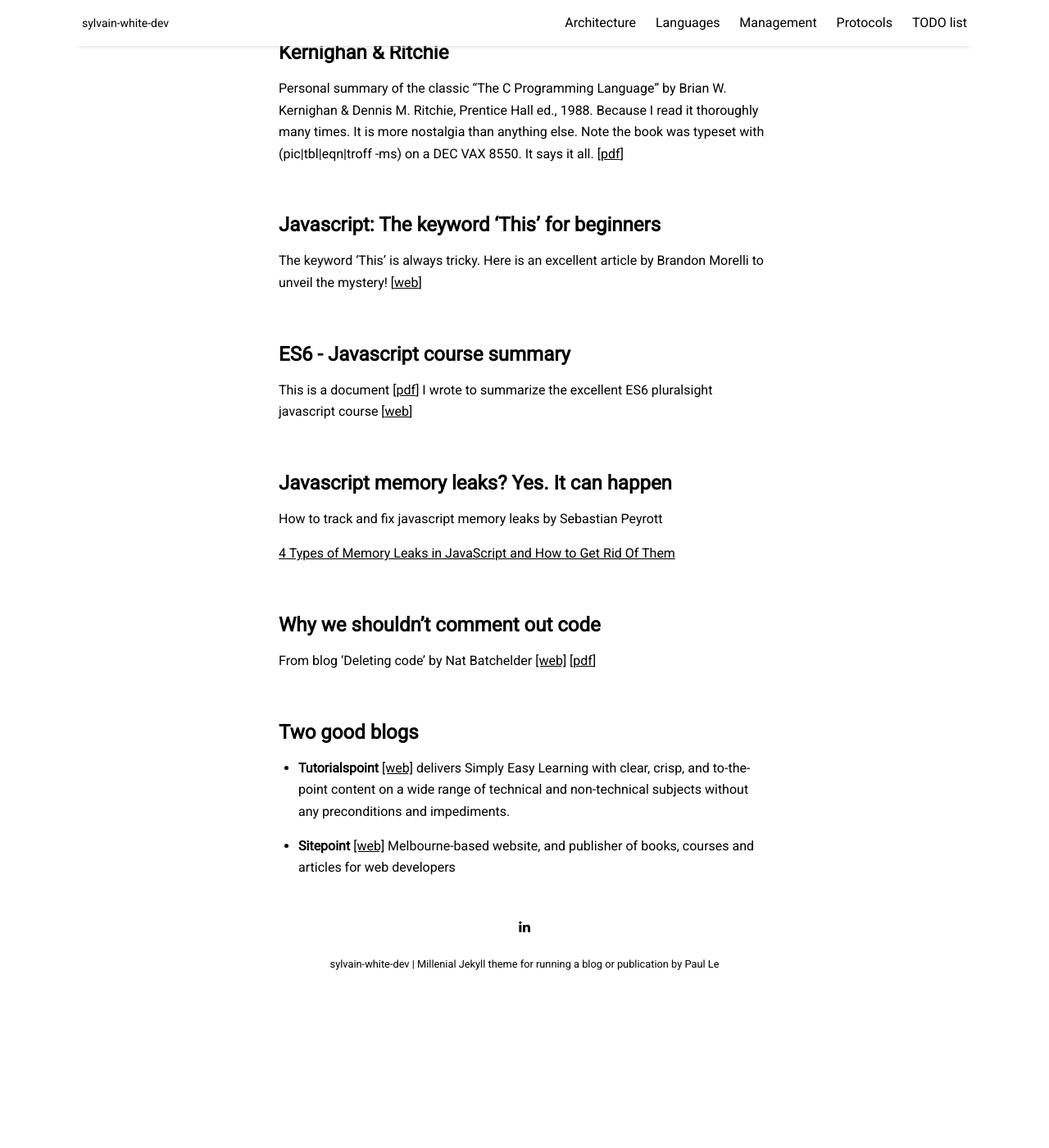
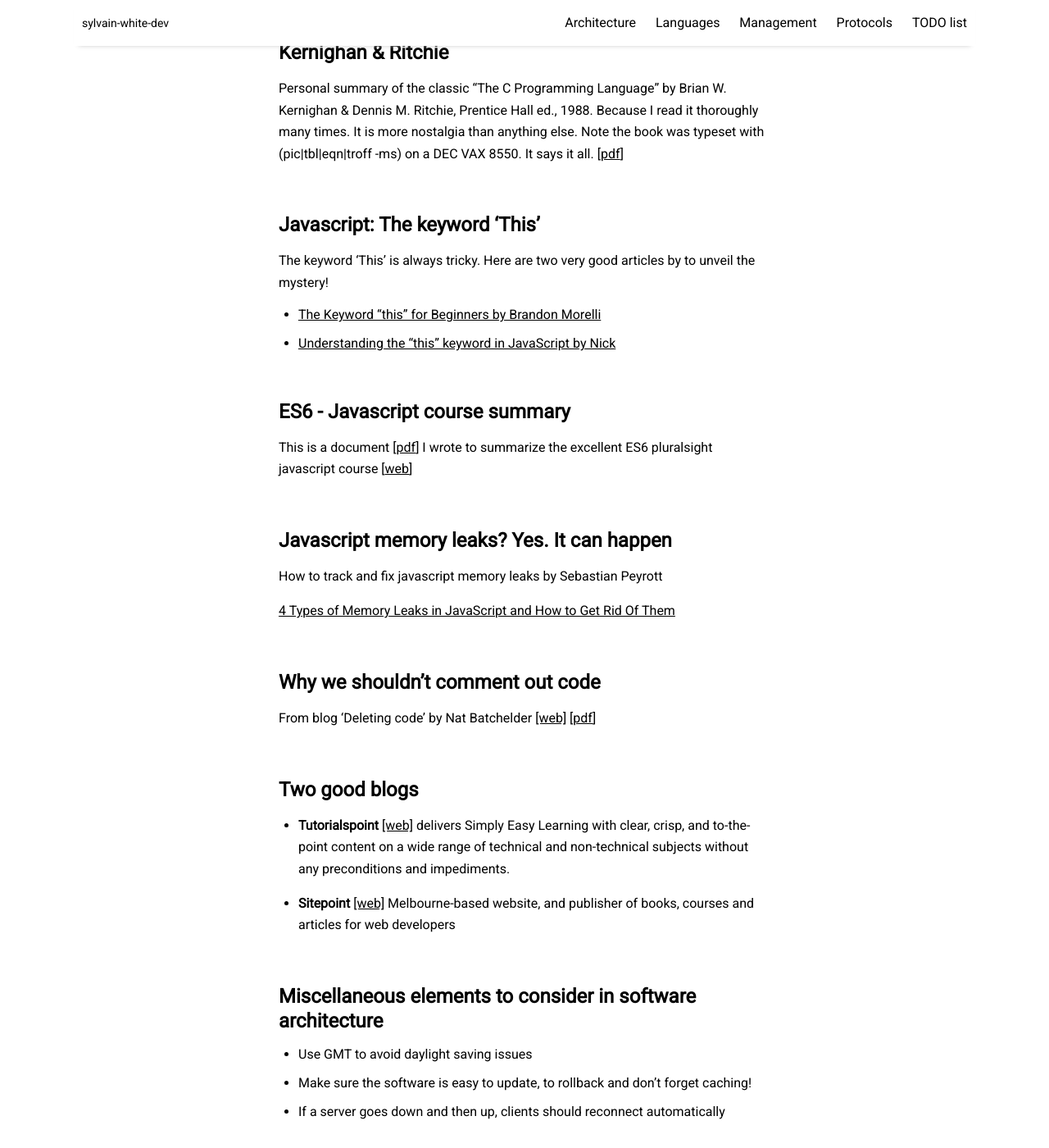
Before and after one commit to sylvainwhite/sylvain-white-dev, a Jekyll site: the page built from pages/languages.md, in a window 1280 px wide and 1400 px high, scrolled down 342 px. Shown: the whole window at 82% size. Built offline with Jekyll 4.4.1, drawn with Linux system fonts in a browser that asks for light colours; nearby versions of some CDN libraries; before the commit the page ends 1556 px from its top, so only the background shows below that.

Commit message:
Update javascript This keyword entry

```diff
--- a/pages/languages.md
+++ b/pages/languages.md
@@ -18,10 +18,13 @@ Personal summary of the classic "The C Programming Language" by Brian W. Kernigh
 
 <br/>
 
-## Javascript: The keyword 'This' for beginners
+## Javascript: The keyword 'This'
 
-The keyword 'This' is always tricky. Here is an excellent article by
-Brandon Morelli to unveil the mystery! [[web](https://codeburst.io/javascript-the-keyword-this-for-beginners-fb5238d99f85){:target="_blank"}]
+The keyword 'This' is always tricky. Here are two very good articles by to unveil the mystery!
+* [The Keyword "this" for Beginners by Brandon Morelli](https://codeburst.io/javascript-the-keyword-this-for-beginners-fb5238d99f85){:target="_blank"}
+* [Understanding the "this" keyword in JavaScript by Nick](http://unschooled.org/2012/03/understanding-javascript-this/){:target="_blank"}
+
+
 
 <br/>
 
@@ -50,3 +53,11 @@
 * **Tutorialspoint** [[web]](https://www.tutorialspoint.com/){:target="_blank"} delivers Simply Easy Learning with clear, crisp, and to-the-point content on a wide range of technical and non-technical subjects without any preconditions and impediments.
 
 * **Sitepoint** [[web]](https://www.sitepoint.com/){:target="_blank} Melbourne-based website, and publisher of books, courses and articles for web developers
+
+<br/>
+
+## Miscellaneous elements to consider in software architecture
+
+* Use GMT to avoid daylight saving issues
+* Make sure the software is easy to update, to rollback and don't forget caching!
+* If a server goes down and then up, clients should reconnect automatically
```
